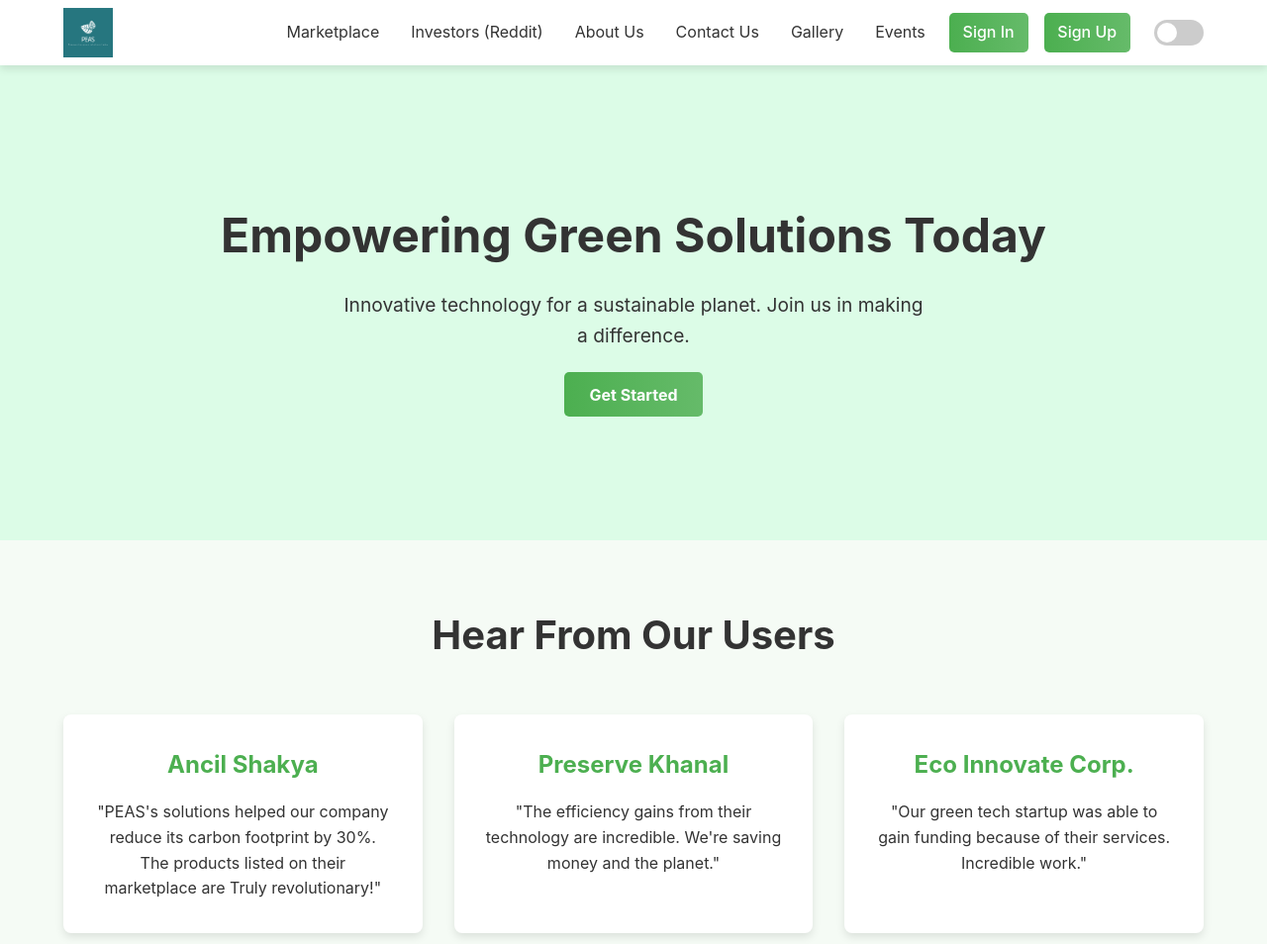
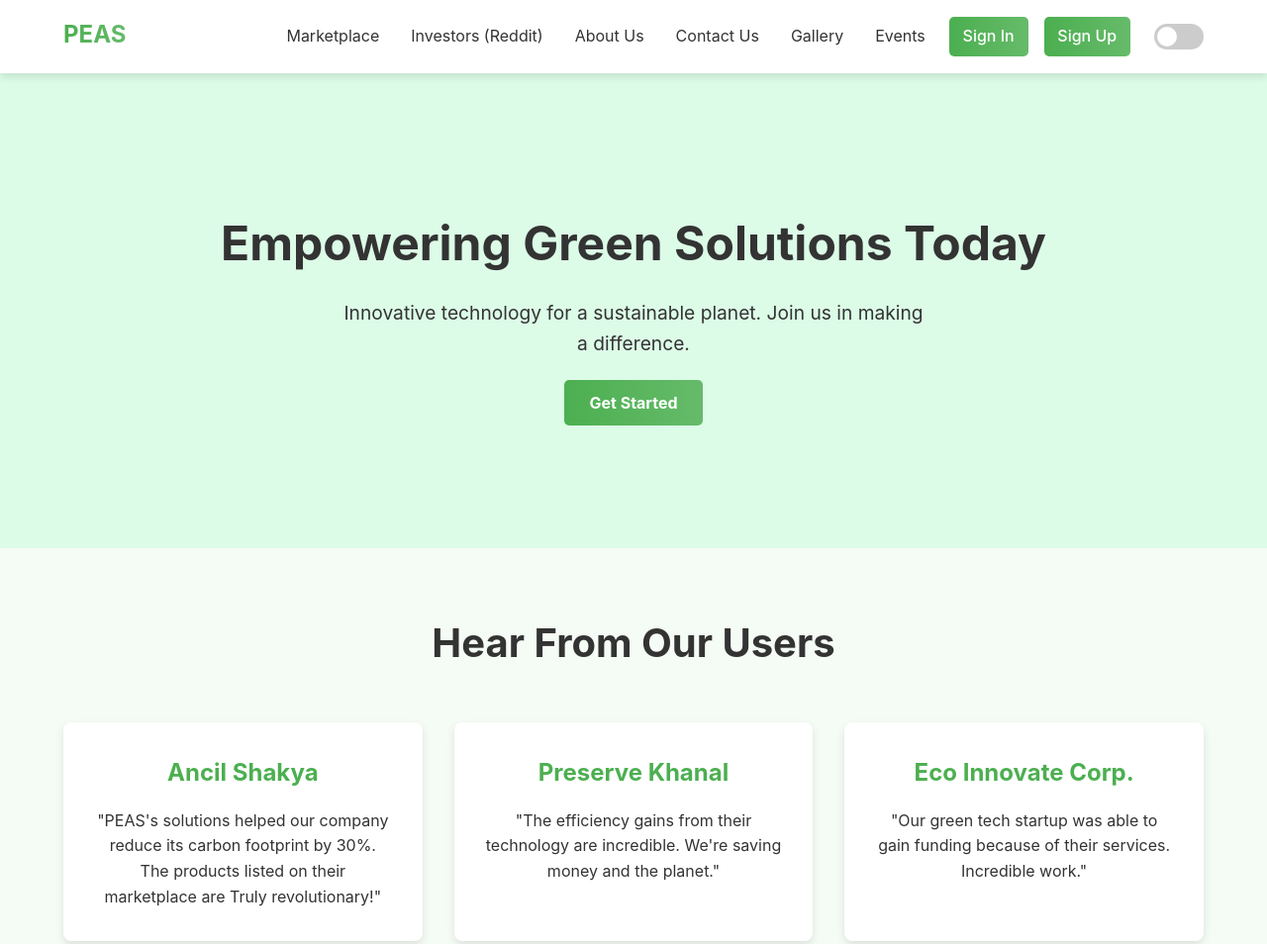
Before and after one commit to SamyakShah11/SamyakShah11.github.io, a plain HTML site: page index.html in a window 1280 px wide. Shown: the top 954 px of the page at 99% size. Drawn offline with Linux system fonts and the light colour scheme.

Commit message:
small changes

```diff
--- a/index.html
+++ b/index.html
@@ -10,9 +10,7 @@
 
     <header class="header">
         <nav class="navbar">
-            <a href="#" class="nav-logo">
-                <img src="image.png" alt="PEAS Company Logo" class="logo-image">
-            </a>
+            <a href="#" class="nav-logo">PEAS</a>
             <div class="nav-right">
                 <ul class="nav-menu">
                     <li class="nav-item"><a href="#" class="nav-link">Marketplace</a></li>
@@ -65,7 +63,7 @@
     </main>
 
     <footer class="footer">
-        <p>&copy; 2024 PEAS. All rights reserved.</p>
+        <p>&copy; 2025 PEAS. All rights reserved.</p>
     </footer>
 
     <script src="script.js"></script>
--- a/style.css
+++ b/style.css
@@ -43,7 +43,7 @@ body {
 .header {
     background-color: var(--header-bg);
     box-shadow: var(--card-shadow);
-    padding: 0.5rem 5%;
+    padding: 1rem 5%;
     position: sticky;
     top: 0;
     z-index: 1000;
@@ -63,19 +63,40 @@ body {
 }
 
 .nav-logo {
-    display: flex;
-    align-items: center;
-    transition: transform 0.3s ease;
+    font-size: 1.5rem;
+    font-weight: bold;
+    text-decoration: none;
+    /* Gradient text effect */
+    background-image: linear-gradient(to right, var(--primary-color) 0%, #66BB6A 51%, var(--primary-color) 100%);
+    background-size: 200% auto;
+    color: var(--primary-color); /* Fallback for browsers that don't support background-clip */
+    -webkit-background-clip: text;
+    -webkit-text-fill-color: transparent;
+    transition: background-position 0.4s ease, transform 0.3s ease;
+    position: relative; /* For underline positioning */
+    padding-bottom: 4px; /* Space for underline */
+}
+
+.nav-logo::after {
+    content: '';
+    position: absolute;
+    bottom: 0;
+    left: 50%;
+    transform: translateX(-50%);
+    width: 0;
+    height: 2px;
+    background-color: var(--primary-color);
+    transition: width 0.3s ease-in-out;
 }
 
 .nav-logo:hover {
+    background-position: right center;
     transform: scale(1.05);
 }
 
-.logo-image {
-    height: 50px;
-    width: auto; }
-
+.nav-logo:hover::after {
+    width: 100%;
+}
 .nav-menu {
     display: flex;
     list-style: none;
```
